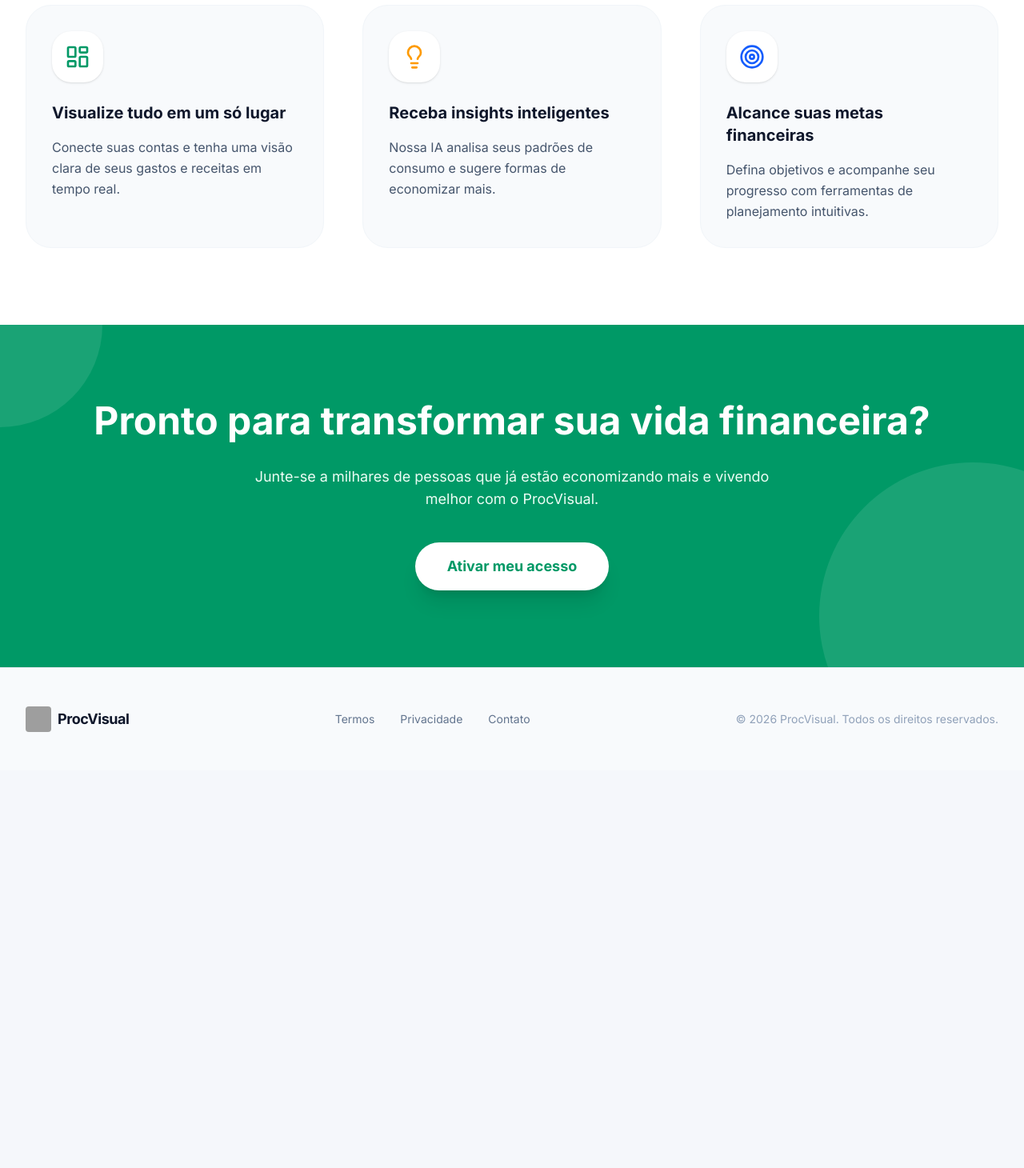
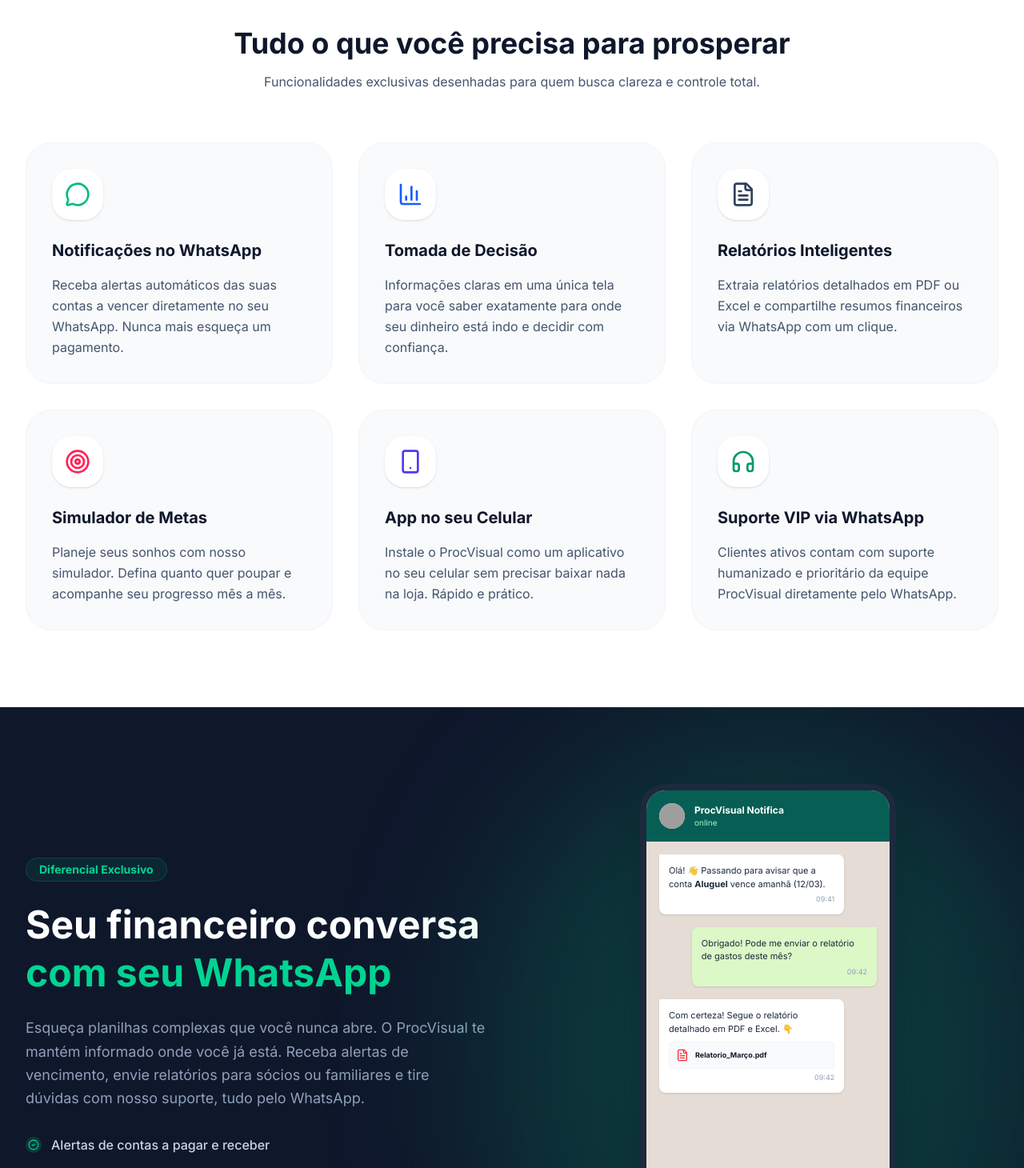
Before and after one commit to adrianodiasdasilvasilva-oss/ProcVisual---Controle-Financeiro-Inteligente, a React (Vite) app: page / in a window 1280 px wide. Shown: the part 1300-2760 px from the top of the page at 80% size. Before the commit the page ends 2263 px from the top, so only its background shows below. Built offline with nearby package versions, Linux system fonts and the light colour scheme; no server answers; grey boxes are pictures that could not be loaded.

Commit message:
feat: Enhance landing page and dashboard UI
Introduces new sections to the landing page, including WhatsApp integration and pricing information. Updates the dashboard's month selection UI for better clarity and user experience.

```diff
--- a/src/App.tsx
+++ b/src/App.tsx
@@ -4,7 +4,7 @@
  */
 
 import React from 'react';
-import { Header, Hero, Features, Footer } from './components/LandingPage';
+import { Header, Hero, Features, Footer, WhatsAppSection, Pricing } from './components/LandingPage';
 import { Auth } from './components/Auth';
 import { Dashboard } from './components/Dashboard';
 import { auth, db } from './firebase';
@@ -413,6 +413,8 @@
       <main>
         <Hero onSignup={handleSignup} />
         <Features />
+        <WhatsAppSection />
+        <Pricing onSignup={handleSignup} />
 
         {/* Extra Section for better flow */}
         <section className="py-24 bg-emerald-600 overflow-hidden relative">
--- a/src/components/Dashboard.tsx
+++ b/src/components/Dashboard.tsx
@@ -1132,7 +1132,10 @@
                         className="flex items-center gap-2 bg-slate-50 p-1 rounded-xl border border-[#E5E7EB] px-3 py-1.5 text-[11px] font-bold text-[#111827] hover:bg-slate-100 transition-all"
                       >
                         <Calendar className="w-3 h-3 text-[#6B7280]" />
-                        {monthsLabel}
+                        {selectedMonths.length === 0 ? 'Todos os meses' :
+                         selectedMonths.length === 12 ? 'Todos os meses' :
+                         selectedMonths.length === 1 ? months[selectedMonths[0]] :
+                         `${selectedMonths.length} meses`}
                       </button>
 
                       {isMonthDropdownOpen && (
--- a/src/components/LandingPage.tsx
+++ b/src/components/LandingPage.tsx
@@ -1,5 +1,21 @@
 import React from 'react';
-import { LayoutDashboard, Lightbulb, Target, ArrowRight, CheckCircle2, Menu, X } from 'lucide-react';
+import {
+  LayoutDashboard,
+  Lightbulb,
+  Target,
+  ArrowRight,
+  CheckCircle2,
+  Menu,
+  X,
+  MessageCircle,
+  FileText,
+  Smartphone,
+  Headphones,
+  BarChart3,
+  ShieldCheck,
+  Zap,
+  Download
+} from 'lucide-react';
 import { motion } from 'motion/react';
 
 interface HeaderProps {
@@ -92,11 +108,11 @@
           transition={{ duration: 0.5 }}
         >
           <h1 className="text-4xl md:text-6xl lg:text-7xl font-bold tracking-tight text-slate-900 mb-6">
-            Controle suas finanças <br />
-            <span className="text-transparent bg-clip-text bg-gradient-to-r from-emerald-600 to-blue-600">sem complicação</span>
+            Sua vida financeira <br />
+            <span className="text-transparent bg-clip-text bg-gradient-to-r from-emerald-600 to-blue-600">na palma da mão</span>
           </h1>
           <p className="text-lg md:text-xl text-slate-600 max-w-2xl mx-auto mb-10">
-            Veja para onde seu dinheiro está indo e tome decisões inteligentes com dashboards automáticos e relatórios detalhados.
+            O ProcVisual é o controle inteligente que te avisa no WhatsApp, gera relatórios instantâneos e te ajuda a tomar as melhores decisões para o seu dinheiro.
           </p>
           <div className="flex flex-col sm:flex-row items-center justify-center gap-4 mb-16">
             <button
@@ -163,26 +179,45 @@
 export const Features = () => {
   const features = [
     {
-      icon: <LayoutDashboard className="w-8 h-8 text-emerald-600" />,
-      title: "Visualize tudo em um só lugar",
-      description: "Conecte suas contas e tenha uma visão clara de seus gastos e receitas em tempo real."
+      icon: <MessageCircle className="w-8 h-8 text-emerald-500" />,
+      title: "Notificações no WhatsApp",
+      description: "Receba alertas automáticos das suas contas a vencer diretamente no seu WhatsApp. Nunca mais esqueça um pagamento."
     },
     {
-      icon: <Lightbulb className="w-8 h-8 text-amber-500" />,
-      title: "Receba insights inteligentes",
-      description: "Nossa IA analisa seus padrões de consumo e sugere formas de economizar mais."
+      icon: <BarChart3 className="w-8 h-8 text-blue-600" />,
+      title: "Tomada de Decisão",
+      description: "Informações claras em uma única tela para você saber exatamente para onde seu dinheiro está indo e decidir com confiança."
     },
     {
-      icon: <Target className="w-8 h-8 text-blue-600" />,
-      title: "Alcance suas metas financeiras",
-      description: "Defina objetivos e acompanhe seu progresso com ferramentas de planejamento intuitivas."
+      icon: <FileText className="w-8 h-8 text-slate-700" />,
+      title: "Relatórios Inteligentes",
+      description: "Extraia relatórios detalhados em PDF ou Excel e compartilhe resumos financeiros via WhatsApp com um clique."
+    },
+    {
+      icon: <Target className="w-8 h-8 text-rose-500" />,
+      title: "Simulador de Metas",
+      description: "Planeje seus sonhos com nosso simulador. Defina quanto quer poupar e acompanhe seu progresso mês a mês."
+    },
+    {
+      icon: <Smartphone className="w-8 h-8 text-indigo-600" />,
+      title: "App no seu Celular",
+      description: "Instale o ProcVisual como um aplicativo no seu celular sem precisar baixar nada na loja. Rápido e prático."
+    },
+    {
+      icon: <Headphones className="w-8 h-8 text-emerald-600" />,
+      title: "Suporte VIP via WhatsApp",
+      description: "Clientes ativos contam com suporte humanizado e prioritário da equipe ProcVisual diretamente pelo WhatsApp."
     }
   ];
 
   return (
     <section id="recursos" className="py-24 bg-white">
       <div className="max-w-7xl mx-auto px-4 sm:px-6 lg:px-8">
-        <div className="grid grid-cols-1 md:grid-cols-3 gap-12">
+        <div className="text-center mb-16">
+          <h2 className="text-3xl md:text-4xl font-bold text-slate-900 mb-4">Tudo o que você precisa para prosperar</h2>
+          <p className="text-slate-600 max-w-2xl mx-auto">Funcionalidades exclusivas desenhadas para quem busca clareza e controle total.</p>
+        </div>
+        <div className="grid grid-cols-1 md:grid-cols-2 lg:grid-cols-3 gap-8">
           {features.map((feature, index) => (
             <motion.div
               key={index}
@@ -190,7 +225,7 @@
               whileInView={{ opacity: 1, y: 0 }}
               viewport={{ once: true }}
               transition={{ delay: index * 0.1 }}
-              className="p-8 rounded-3xl bg-slate-50 border border-slate-100 hover:border-emerald-200 transition-all group"
+              className="p-8 rounded-3xl bg-slate-50 border border-slate-100 hover:border-emerald-200 hover:bg-white hover:shadow-xl transition-all group"
             >
               <div className="mb-6 p-4 bg-white rounded-2xl w-fit shadow-sm group-hover:scale-110 transition-transform">
                 {feature.icon}
@@ -201,6 +236,154 @@
               </p>
             </motion.div>
           ))}
+        </div>
+      </div>
+    </section>
+  );
+};
+
+export const WhatsAppSection = () => {
+  return (
+    <section className="py-24 bg-slate-900 overflow-hidden relative">
+      <div className="max-w-7xl mx-auto px-4 sm:px-6 lg:px-8">
+        <div className="flex flex-col lg:flex-row items-center gap-16">
+          <div className="flex-1 text-left">
+            <motion.div
+              initial={{ opacity: 0, x: -20 }}
+              whileInView={{ opacity: 1, x: 0 }}
+              viewport={{ once: true }}
+            >
+              <span className="inline-block px-4 py-1 bg-emerald-500/10 text-emerald-400 rounded-full text-sm font-bold mb-6 border border-emerald-500/20">
+                Diferencial Exclusivo
+              </span>
+              <h2 className="text-3xl md:text-5xl font-bold text-white mb-6 leading-tight">
+                Seu financeiro conversa <br />
+                <span className="text-emerald-400">com seu WhatsApp</span>
+              </h2>
+              <p className="text-slate-400 text-lg mb-8 leading-relaxed">
+                Esqueça planilhas complexas que você nunca abre. O ProcVisual te mantém informado onde você já está. Receba alertas de vencimento, envie relatórios para sócios ou familiares e tire dúvidas com nosso suporte, tudo pelo WhatsApp.
+              </p>
+
+              <div className="space-y-4">
+                {[
+                  "Alertas de contas a pagar e receber",
+                  "Envio de relatórios PDF/Excel por mensagem",
+                  "Resumos financeiros rápidos via chat",
+                  "Suporte técnico humanizado e instantâneo"
+                ].map((item, i) => (
+                  <div key={i} className="flex items-center gap-3 text-slate-300">
+                    <div className="w-5 h-5 bg-emerald-500/20 rounded-full flex items-center justify-center text-emerald-400">
+                      <CheckCircle2 className="w-3.5 h-3.5" />
+                    </div>
+                    <span className="font-medium">{item}</span>
+                  </div>
+                ))}
+              </div>
+            </motion.div>
+          </div>
+
+          <div className="flex-1 relative">
+            <motion.div
+              initial={{ opacity: 0, scale: 0.8 }}
+              whileInView={{ opacity: 1, scale: 1 }}
+              viewport={{ once: true }}
+              className="relative z-10"
+            >
+              {/* Mockup WhatsApp UI */}
+              <div className="bg-[#E5DDD5] w-full max-w-[320px] mx-auto rounded-[32px] border-[8px] border-slate-800 shadow-2xl overflow-hidden aspect-[9/19]">
+                <div className="bg-[#075E54] p-4 flex items-center gap-3">
+                  <div className="w-8 h-8 bg-slate-200 rounded-full overflow-hidden">
+                    <img src="https://i.imgur.com/mPPZOMY.jpeg" alt="ProcVisual" className="w-full h-full object-cover" referrerPolicy="no-referrer" />
+                  </div>
+                  <div>
+                    <p className="text-white text-xs font-bold">ProcVisual Notifica</p>
+                    <p className="text-emerald-200 text-[10px]">online</p>
+                  </div>
+                </div>
+
+                <div className="p-4 space-y-4">
+                  <div className="bg-white p-3 rounded-lg rounded-tl-none shadow-sm max-w-[85%]">
+                    <p className="text-[11px] text-slate-800">Olá! 👋 Passando para avisar que a conta <b>Aluguel</b> vence amanhã (12/03).</p>
+                    <p className="text-[9px] text-slate-400 text-right mt-1">09:41</p>
+                  </div>
+
+                  <div className="bg-[#DCF8C6] p-3 rounded-lg rounded-tr-none shadow-sm max-w-[85%] ml-auto">
+                    <p className="text-[11px] text-slate-800">Obrigado! Pode me enviar o relatório de gastos deste mês?</p>
+                    <p className="text-[9px] text-slate-400 text-right mt-1">09:42</p>
+                  </div>
+
+                  <div className="bg-white p-3 rounded-lg rounded-tl-none shadow-sm max-w-[85%]">
+                    <p className="text-[11px] text-slate-800">Com certeza! Segue o relatório detalhado em PDF e Excel. 👇</p>
+                    <div className="mt-2 p-2 bg-slate-50 rounded border border-slate-100 flex items-center gap-2">
+                      <FileText className="w-4 h-4 text-red-500" />
+                      <span className="text-[9px] font-bold">Relatorio_Março.pdf</span>
+                    </div>
+                    <p className="text-[9px] text-slate-400 text-right mt-1">09:42</p>
+                  </div>
+                </div>
+              </div>
+
+              {/* Decorative glow */}
+              <div className="absolute top-1/2 left-1/2 -translate-x-1/2 -translate-y-1/2 w-[120%] h-[120%] bg-emerald-500/20 rounded-full blur-[100px] -z-10"></div>
+            </motion.div>
+          </div>
+        </div>
+      </div>
+    </section>
+  );
+};
+
+export const Pricing = ({ onSignup }: { onSignup: () => void }) => {
+  return (
+    <section id="precos" className="py-24 bg-white">
+      <div className="max-w-7xl mx-auto px-4 sm:px-6 lg:px-8">
+        <div className="max-w-3xl mx-auto text-center mb-16">
+          <h2 className="text-3xl md:text-4xl font-bold text-slate-900 mb-4">Acesso Vitalício</h2>
+          <p className="text-slate-600">Sem mensalidades, sem taxas escondidas. Pague uma vez e use para sempre.</p>
+        </div>
+
+        <div className="max-w-lg mx-auto bg-white rounded-[32px] border-2 border-emerald-500 shadow-2xl overflow-hidden relative">
+          <div className="absolute top-0 right-0 bg-emerald-500 text-white px-6 py-2 rounded-bl-2xl text-xs font-bold uppercase tracking-widest">
+            Oferta Especial
+          </div>
+
+          <div className="p-8 md:p-12 text-center">
+            <h3 className="text-2xl font-bold text-slate-900 mb-2">Plano Pro Vitalício</h3>
+            <div className="flex items-center justify-center gap-1 mb-6">
+              <span className="text-slate-400 text-lg line-through">R$ 297</span>
+              <span className="text-slate-900 text-5xl font-black">R$ 97</span>
+              <span className="text-slate-500 font-medium">/único</span>
+            </div>
+
+            <ul className="space-y-4 text-left mb-10">
+              {[
+                "Dashboard Financeiro Completo",
+                "Notificações de Contas via WhatsApp",
+                "Relatórios em PDF e Excel",
+                "Simulador de Metas e Objetivos",
+                "Instalação como App no Celular",
+                "Suporte VIP via WhatsApp",
+                "Atualizações Vitalícias Inclusas"
+              ].map((item, i) => (
+                <li key={i} className="flex items-center gap-3 text-slate-600">
+                  <CheckCircle2 className="w-5 h-5 text-emerald-500 shrink-0" />
+                  <span className="font-medium">{item}</span>
+                </li>
+              ))}
+            </ul>
+
+            <button
+              onClick={onSignup}
+              className="w-full bg-emerald-600 text-white py-5 rounded-2xl font-bold text-lg hover:bg-emerald-700 transition-all shadow-lg shadow-emerald-200 flex items-center justify-center gap-2 group"
+            >
+              Ativar meu acesso agora
+              <ArrowRight className="w-5 h-5 group-hover:translate-x-1 transition-transform" />
+            </button>
+            <p className="mt-4 text-xs text-slate-400 flex items-center justify-center gap-2">
+              <ShieldCheck className="w-4 h-4" />
+              Pagamento seguro e garantia de 7 dias
+            </p>
+          </div>
         </div>
       </div>
     </section>
--- a/src/components/Reports.tsx
+++ b/src/components/Reports.tsx
@@ -354,7 +354,10 @@
                 className="flex items-center gap-2 bg-transparent px-3 py-1.5 text-sm font-bold text-slate-700 hover:bg-slate-100 rounded-lg transition-all"
               >
                 <Calendar className="w-4 h-4 text-slate-400" />
-                {monthsLabel}
+                {selectedMonths.length === 0 ? 'Todos os meses' :
+                 selectedMonths.length === 12 ? 'Todos os meses' :
+                 selectedMonths.length === 1 ? months[selectedMonths[0]] :
+                 `${selectedMonths.length} meses`}
                 <ChevronDown className={`w-4 h-4 text-slate-400 transition-transform ${isMonthDropdownOpen ? 'rotate-180' : ''}`} />
               </button>
 
```
